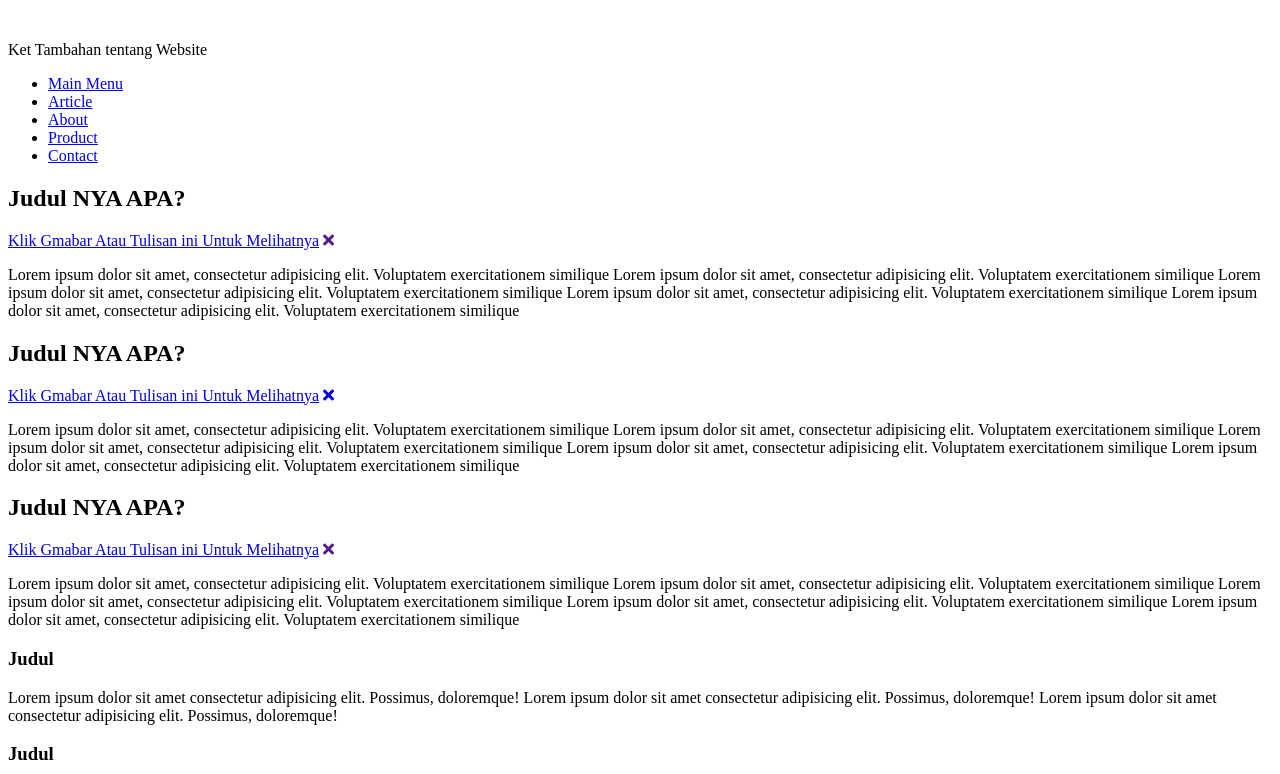
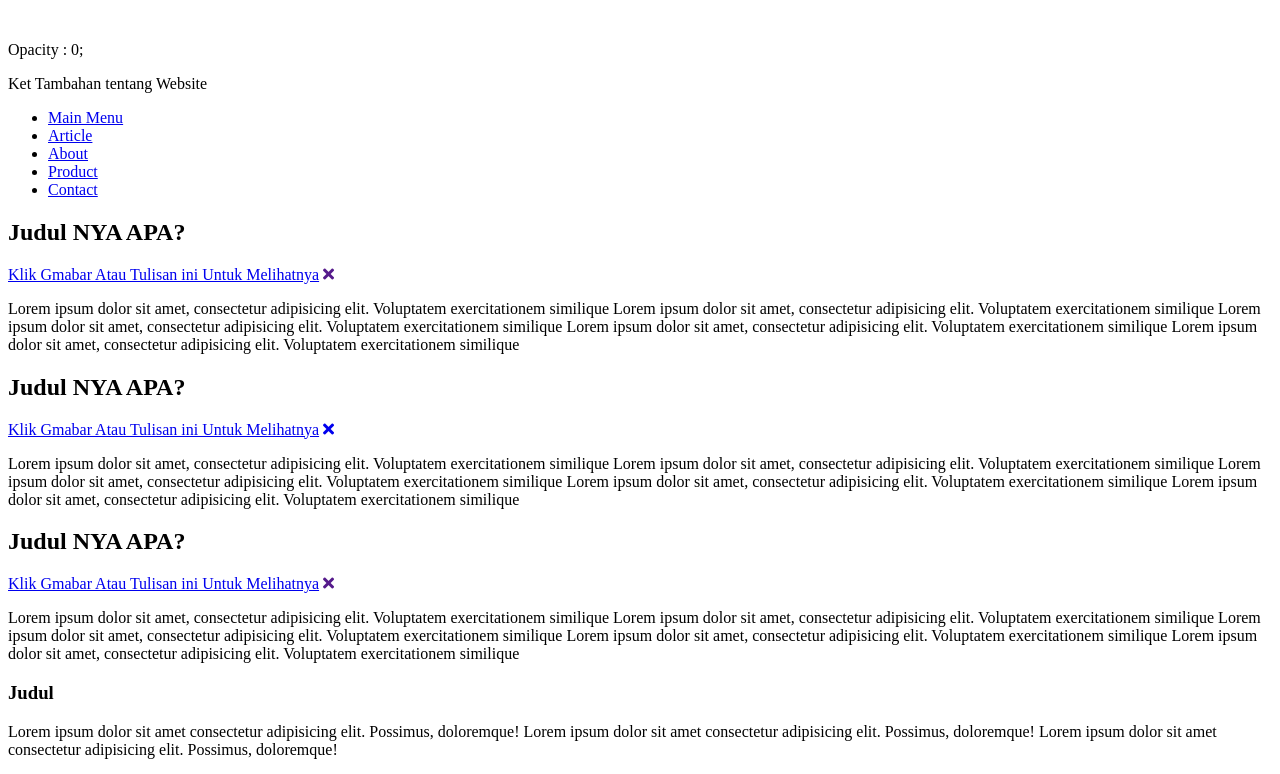
Before and after one commit to ghazthiskc19/video-13-rebase, a plain HTML site: page index.html in a window 1280 px wide. Shown: the part 73-847 px from the top of the page. Drawn offline with Linux system fonts and the light colour scheme.

Commit message:
membuat paragraf di header

```diff
--- a/index.html
+++ b/index.html
@@ -15,6 +15,7 @@
             <img src="" alt="">
             <img src="" alt="">
         </div>
+        <p>Opacity : 0; </p>
         <p>Ket Tambahan tentang Website</p>
     </header>
     <nav>
```
